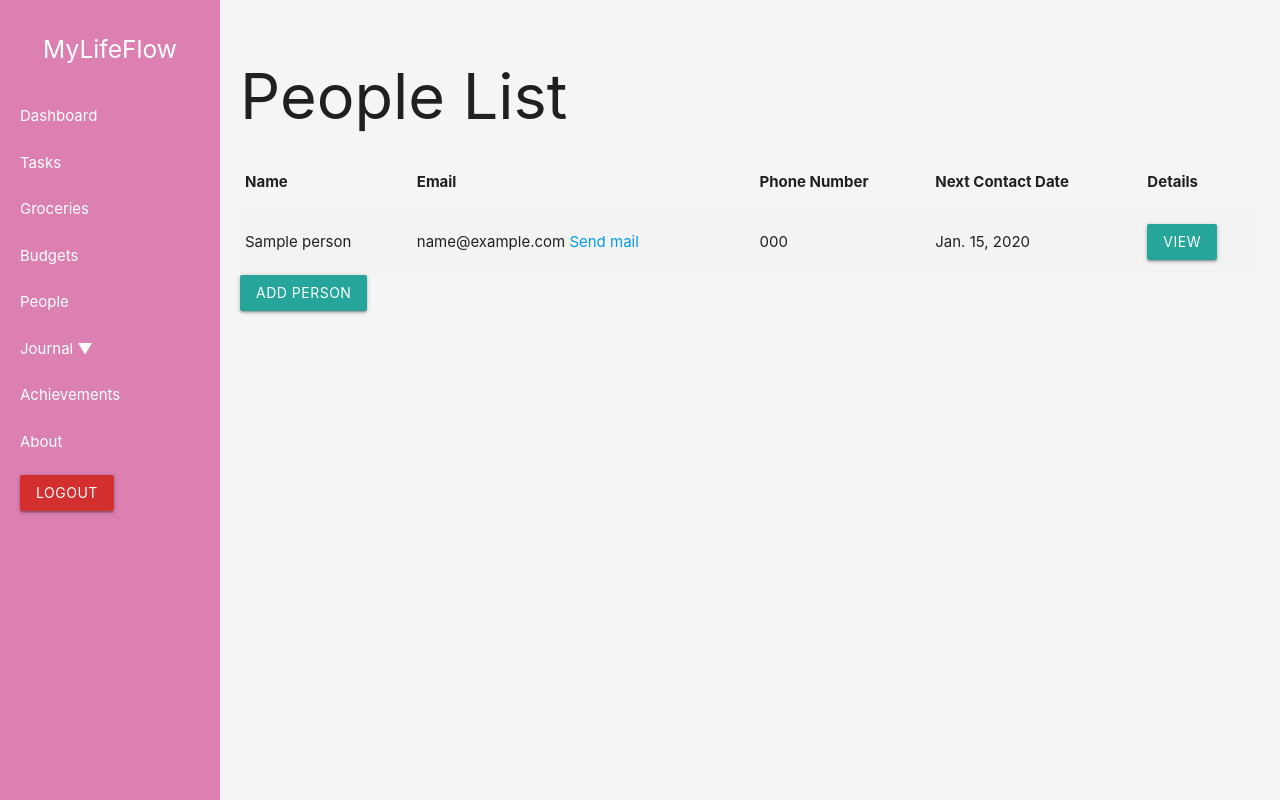
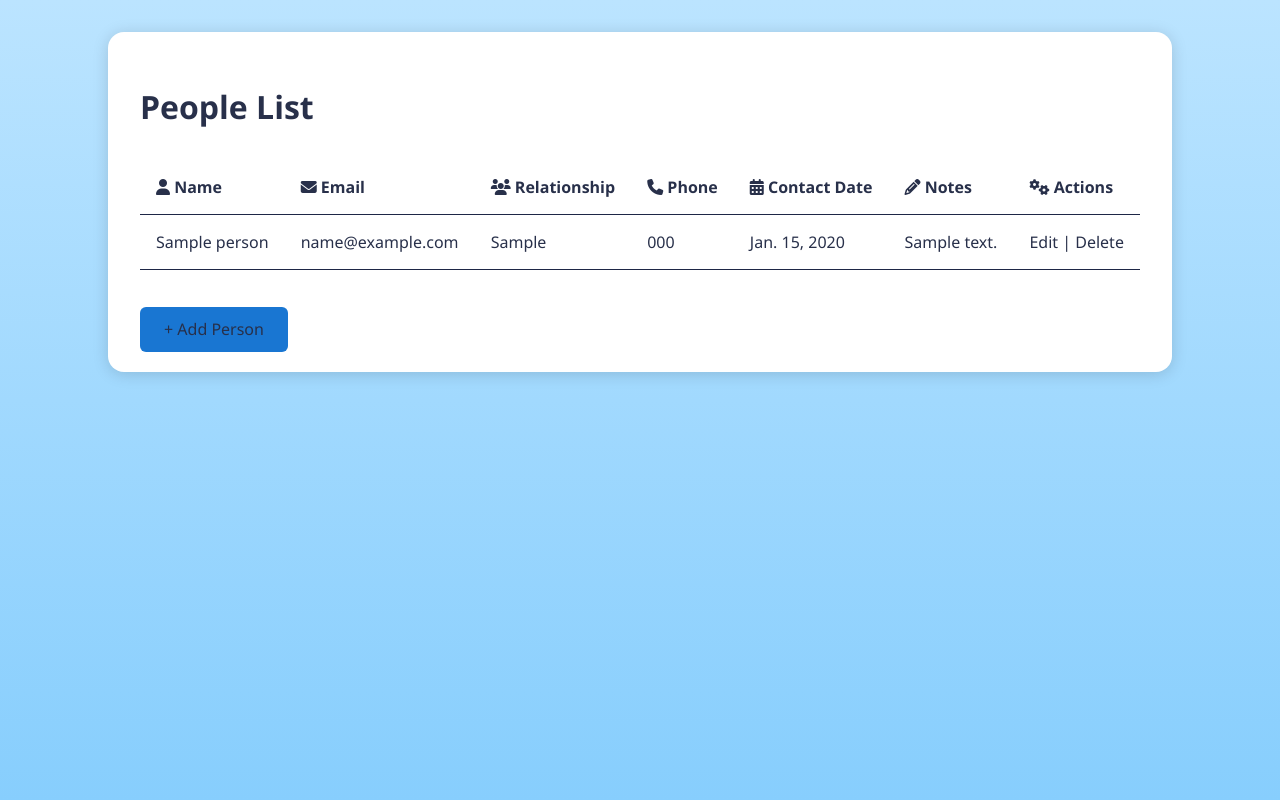
Before and after one commit to ManarSwar97/MyLifeFlow, a Django app: page /mypeople/ in a window 1280 px wide. Run offline with Django 5.2, Linux system fonts and the light colour scheme; a user stored in the database is signed in; tables that the repository leaves empty hold one stand-in row (values such as "Sample post").

Commit message:
add some styles

```diff
--- a/mylifeflow/main_app/static/css/eb-style.css
+++ b/mylifeflow/main_app/static/css/eb-style.css
@@ -1,12 +1,23 @@
 body {
-  background: #080F26;
-  color: #bfc9db;
+  background: #2980b9; /* fallback for old browsers */
+  background: -webkit-linear-gradient(
+    to right,
+    #ffffff,
+    #6dd5fa,
+    #2980b9
+  ); /* Chrome 10-25, Safari 5.1-6 */
+  background: linear-gradient(
+    to bottom,
+    #bbe4ff,
+    #87cefd
+  ); /* W3C, IE 10+/ Edge, Firefox 16+, Chrome 26+, Opera 12+, Safari 7+ */
+  color: #091638;
   margin: 0;
   font-family: 'Segoe UI', Arial, sans-serif;
 }
 
 .form-container {
-  background: #091638;
+  background: #fff;
   border-radius: 16px;
   padding: 2em 2em 1em 2em;
   max-width: 500px;
@@ -15,7 +26,7 @@
 }
 
 .form-title {
-  color: #fff;
+  color: #091638;
   margin-bottom: 1.5em;
 }
 
@@ -26,7 +37,7 @@
 }
 
 .form-wrapper label {
-  color: #bfc9db;
+  color: #091638;
   font-weight: 500;
   margin-bottom: 0.5em;
   font-size: 1em;
@@ -38,8 +49,8 @@
 .form-wrapper input,
 .form-wrapper textarea,
 .form-wrapper select {
-  background: #1e2746;
-  color: #fff;
+  background: #fff;
+  color: #28304a;
   border: 1px solid #28304a;
   border-radius: 6px;
   padding: 0.7em 1em;
@@ -72,12 +83,12 @@
 
 .btn {
   background: #1976d2;
-  color: #fff;
 }
 
 .btn-secondary {
-  background: #28304a;
-  color: #bfc9db;
+  background: #fff;
+  border: 1px solid #28304a;
+  color: #28304a;
 }
 
 .teal-text {
@@ -91,7 +102,7 @@
   margin-bottom: 1.5em;
 }
 
-.form-wrapper.checkbox-wrapper input[type="checkbox"] {
+.form-wrapper.checkbox-wrapper input[type='checkbox'] {
   width: 24px;
   height: 24px;
   accent-color: #1976d2;
@@ -105,3 +116,95 @@
   display: flex;
   align-items: center;
 }
+
+.table-container {
+  max-width: 1000px;
+  margin: 2em auto;
+  padding: 2em;
+  background: #fff;
+  border-radius: 16px;
+  box-shadow: 0 2px 16px rgba(0, 0, 0, 0.15);
+}
+
+.table-container h1 {
+  color: #28304a;
+  margin-bottom: 1em;
+}
+
+.table-container table {
+  width: 100%;
+  border-collapse: collapse;
+  color: #28304a;
+  margin-bottom: 3em;
+}
+
+.table-container th,
+.table-container td {
+  padding: 1em;
+  text-align: left;
+  border-bottom: 1px solid #1e2746;
+}
+
+.table-container th {
+  background-color: #fff;
+  color: #28304a;
+}
+
+.table-container tr:hover {
+  background-color: #ffffffa4;
+}
+
+.table-container a {
+  color: #28304a;
+  text-decoration: none;
+}
+
+.table-container a:hover {
+  text-decoration: underline;
+}
+
+.btn a {
+  color: #fff;
+}
+
+.detail-container {
+  background: #fff;
+  border-radius: 16px;
+  padding: 2em;
+  max-width: 600px;
+  margin: 2em auto;
+  box-shadow: 0 2px 16px rgba(0, 0, 0, 0.15);
+}
+
+.detail-container h1 {
+  color: #28304a;
+  margin-bottom: 1.5em;
+}
+
+.detail-row {
+  margin-bottom: 1em;
+  display: flex;
+  gap: 0.5em;
+  align-items: center;
+  line-height: 1.6;
+}
+
+.detail-label {
+  font-weight: 600;
+  color: #091638;
+  min-width: 160px;
+}
+
+.detail-value {
+  color: #28304a;
+  flex: 1;
+}
+
+.detail-actions {
+  margin-top: 2em;
+}
+
+.detail-actions .btn,
+.detail-actions .btn-secondary {
+  margin-right: 0.5em;
+}
--- a/mylifeflow/main_app/templates/main_app/person_list.html
+++ b/mylifeflow/main_app/templates/main_app/person_list.html
@@ -1,37 +1,44 @@
-{% extends 'base.html' %} {% block content %}
+{% load static %}
+<link rel="stylesheet" href="{% static 'css/eb-style.css' %}" />
+<link
+  rel="stylesheet"
+  href="https://cdnjs.cloudflare.com/ajax/libs/font-awesome/6.4.0/css/all.min.css"
+/>
+
+<div class="table-container">
   <h1>People List</h1>
-<table class="striped">
+  <table>
     <thead>
       <tr>
-      <th>Name</th>
-      <th>Email</th>
-      <th>Phone Number</th>
-      <th>Next Contact Date</th>
-      <th>Details</th>
+        <th><i class="fa fa-user"></i> Name</th>
+        <th><i class="fa fa-envelope"></i> Email</th>
+        <th><i class="fa fa-users"></i> Relationship</th>
+        <th><i class="fa fa-phone"></i> Phone</th>
+        <th><i class="fa fa-calendar-alt"></i> Contact Date</th>
+        <th><i class="fa fa-pencil-alt"></i> Notes</th>
+        <th><i class="fa fa-cogs"></i> Actions</th>
       </tr>
     </thead>
     <tbody>
       {% for person in person_list %}
       <tr>
         <td>{{ person.name }}</td>
-      <td>
-        {{ person.email }}
-        <a href="{% url 'send_mail_and_increment' person.id %}" target="_blank"
-          >Send mail</a
-        >
-      </td>
+        <td>{{ person.email }}</td>
+        <td>{{ person.relationship }}</td>
         <td>{{ person.phone_number }}</td>
         <td>{{ person.contact_date }}</td>
+        <td>{{ person.notes|truncatechars:50 }}</td>
         <td>
-        <a href="{% url 'person_detail' person.id %}" class="btn">View</a>
+          <a href="{% url 'person_update' person.id %}">Edit</a> |
+          <a href="{% url 'person_delete' person.id %}">Delete</a>
         </td>
       </tr>
       {% empty %}
       <tr>
-      <td colspan="5">No people found.</td>
+        <td colspan="7">No people found.</td>
       </tr>
       {% endfor %}
     </tbody>
   </table>
-<a href="{% url 'person_create' %}" class="btn">Add Person</a>
-{% endblock %}
+  <a href="{% url 'person_create' %}" class="btn">+ Add Person</a>
+</div>
```
Also changed, not shown: mylifeflow/main_app/templates/main_app/person_detail.html (+39 -15 lines), mylifeflow/main_app/templates/main_app/person_form.html (+29 -8 lines). Lines whose indentation alone changed are shown as unchanged.
